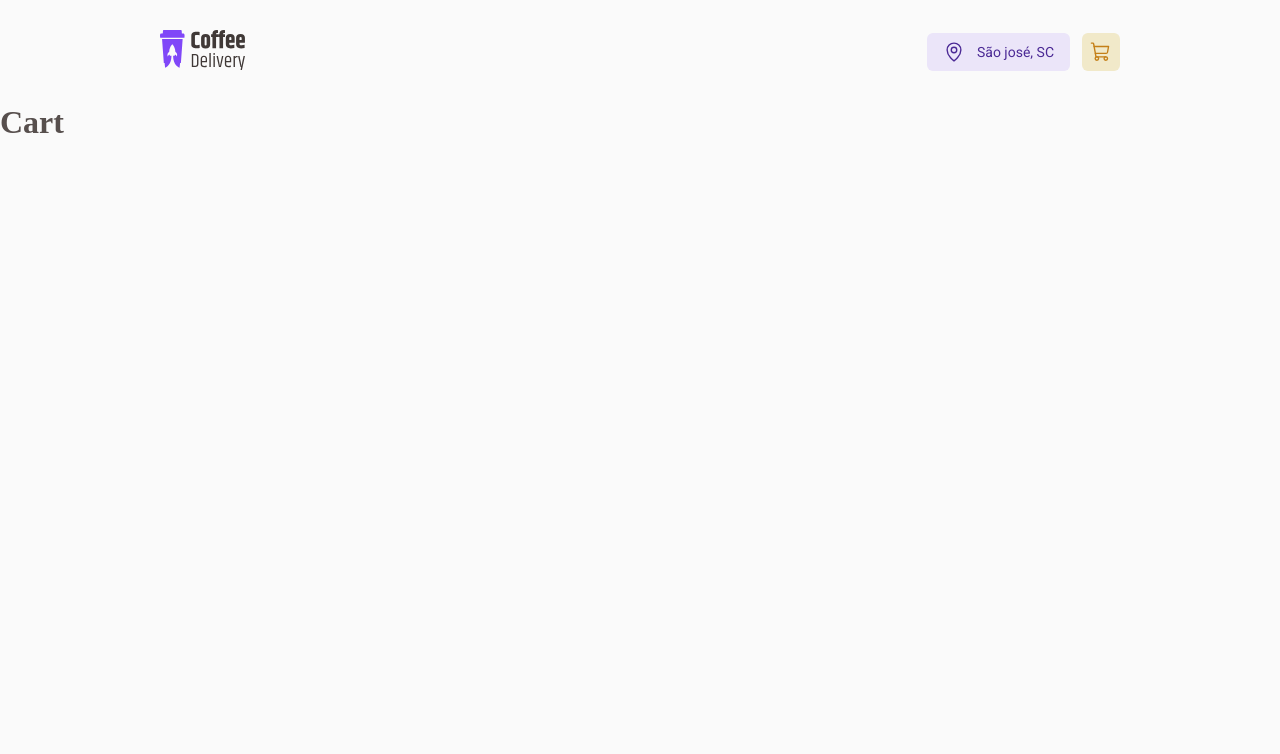
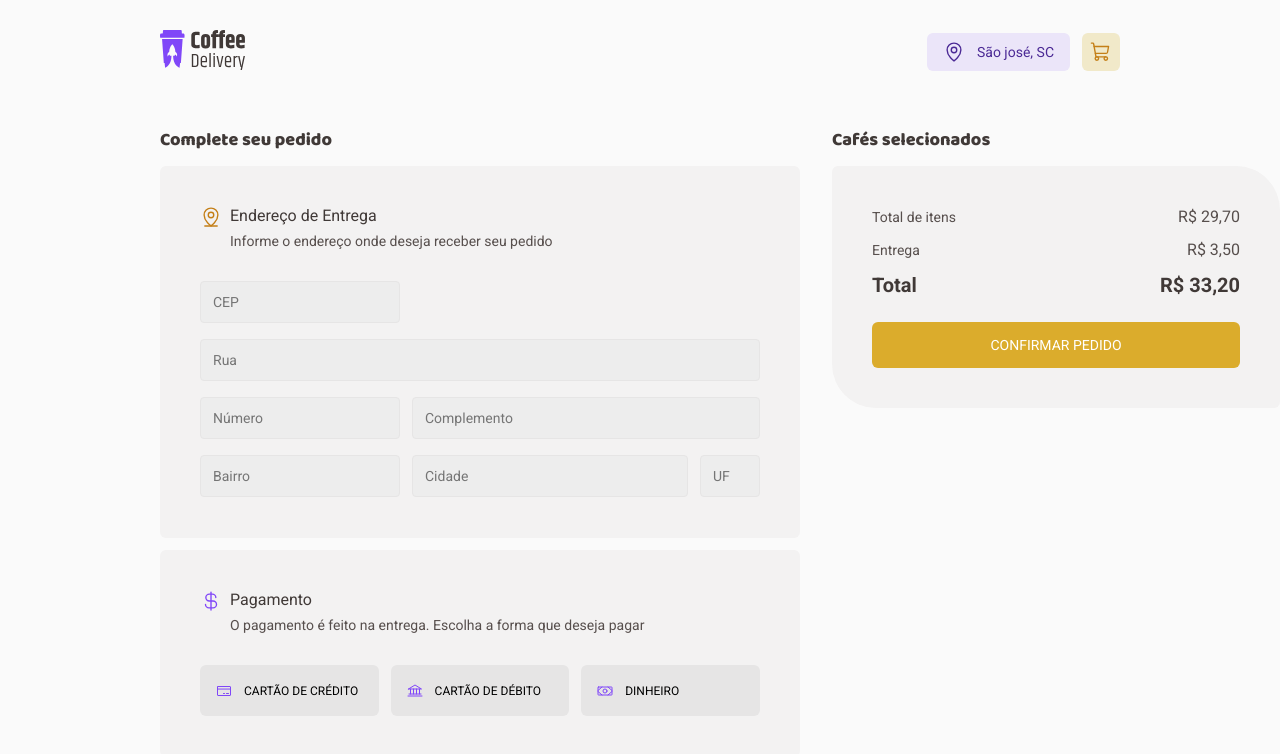
Before and after one commit to LeonamJop/Rocketseat-Ignite-CoffeeDelivery, a React (Vite) app: page /cart in a window 1280 px wide. Shown: the top 754 px of the page. Built offline with nearby package versions, Linux system fonts and the light colour scheme.

Commit message:
Criando página carrinho de compras

```diff
--- /dev/null
+++ b/src/pages/Cart/components/CompleteOrder/index.tsx
@@ -0,0 +1,80 @@
+import {
+  Bank,
+  CreditCard,
+  CurrencyDollar,
+  MapPinLine,
+  Money,
+} from 'phosphor-react'
+import {
+  CEP,
+  City,
+  ComplementInfo,
+  ComplementOrderContainer,
+  District,
+  DistrictInfo,
+  FederativeUnit,
+  Form,
+  FormContainer,
+  FormHeader,
+  FormPayment,
+  HouseNumber,
+  InfoHouse,
+  PaymentType,
+  PaymentTypeButton,
+  Street,
+} from './styles'
+
+export function CompleteOrder() {
+  return (
+    <ComplementOrderContainer>
+      <h1>Complete seu pedido</h1>
+      <FormContainer>
+        <FormHeader>
+          <MapPinLine color="#C47F17" size={22} />
+          <div>
+            <span>Endereço de Entrega</span>
+            <p>Informe o endereço onde deseja receber seu pedido</p>
+          </div>
+        </FormHeader>
+        <Form>
+          <CEP placeholder="CEP" />
+          <Street placeholder="Rua" />
+          <InfoHouse>
+            <HouseNumber placeholder="Número" />
+            <ComplementInfo placeholder="Complemento" />
+          </InfoHouse>
+          <DistrictInfo>
+            <District placeholder="Bairro" />
+            <City placeholder="Cidade" />
+            <FederativeUnit maxLength={2} placeholder="UF" />
+          </DistrictInfo>
+        </Form>
+      </FormContainer>
+      <FormPayment>
+        <FormHeader>
+          <CurrencyDollar color="#8047F8" size={22} />
+          <div>
+            <span>Pagamento</span>
+            <p>
+              O pagamento é feito na entrega. Escolha a forma que deseja pagar
+            </p>
+          </div>
+        </FormHeader>
+        <PaymentType>
+          <PaymentTypeButton>
+            <CreditCard size={16} />
+            <span>Cartão de crédito</span>
+          </PaymentTypeButton>
+          <PaymentTypeButton>
+            <Bank size={16} />
+            <span>cartão de débito</span>
+          </PaymentTypeButton>
+          <PaymentTypeButton>
+            <Money size={16} />
+            <span>dinheiro</span>
+          </PaymentTypeButton>
+        </PaymentType>
+      </FormPayment>
+    </ComplementOrderContainer>
+  )
+}
--- /dev/null
+++ b/src/pages/Cart/components/CompleteOrder/styles.ts
@@ -0,0 +1,179 @@
+import styled from 'styled-components'
+
+export const ComplementOrderContainer = styled.div`
+  width: 40rem;
+
+  display: flex;
+  flex-direction: column;
+  gap: 0.75rem;
+
+  h1 {
+    font-family: 'Baloo 2', sans-serif;
+    font-weight: 800;
+    font-size: 1.125rem;
+
+    color: ${(props) => props.theme['base-subtitle']};
+  }
+`
+
+export const FormContainer = styled.div`
+  height: 23.25rem;
+
+  padding: 2.5rem;
+
+  display: flex;
+  flex-direction: column;
+  gap: 2rem;
+
+  border-radius: 6px;
+
+  background: ${(props) => props.theme['base-card']};
+`
+
+export const FormHeader = styled.div`
+  display: flex;
+  flex-direction: row;
+  align-items: flex-start;
+
+  padding: 0;
+  gap: 0.5rem;
+
+  div {
+    display: flex;
+    flex-direction: column;
+    gap: 0.5rem;
+
+    span {
+      font-size: 1rem;
+      color: ${(props) => props.theme['base-subtitle']};
+    }
+
+    p {
+      color: ${(props) => props.theme['base-text']};
+    }
+  }
+`
+
+export const Form = styled.form`
+  width: 35rem;
+  height: 13.5rem;
+
+  padding: 0;
+  gap: 1rem;
+
+  display: flex;
+  flex-direction: column;
+  justify-content: flex-start;
+`
+
+export const CEP = styled.input`
+  width: 12.5rem;
+  height: 2.625rem;
+`
+
+export const Street = styled.input`
+  width: 100%;
+  height: 2.625rem;
+`
+
+export const InfoHouse = styled.div`
+  width: 100%;
+  height: 2.625rem;
+
+  display: flex;
+  flex-direction: row;
+  align-items: center;
+  gap: 0.75rem;
+`
+
+export const HouseNumber = styled.input`
+  width: 12.5rem;
+`
+export const ComplementInfo = styled.input`
+  width: 21.75rem;
+`
+
+export const DistrictInfo = styled.div`
+  width: 100%;
+  height: 2.625rem;
+
+  display: flex;
+  flex-direction: row;
+  align-items: center;
+  gap: 0.75rem;
+`
+
+export const District = styled.input`
+  width: 12.5rem;
+`
+
+export const City = styled.input`
+  width: 17.25rem;
+`
+
+export const FederativeUnit = styled.input`
+  width: 3.75rem;
+  text-transform: uppercase;
+`
+
+export const FormPayment = styled.div`
+  width: 40rem;
+  height: 12.938rem;
+
+  padding: 2.5rem;
+
+  display: flex;
+  flex-direction: column;
+  gap: 2rem;
+
+  border-radius: 6px;
+
+  background: ${(props) => props.theme['base-card']};
+`
+
+export const PaymentType = styled.div`
+  width: 35rem;
+  height: 3.188rem;
+
+  display: flex;
+  flex-direction: row;
+  align-items: center;
+
+  gap: 0.75rem;
+`
+
+export const PaymentTypeButton = styled.button`
+  width: 11.163rem;
+  height: 3.188rem;
+
+  display: flex;
+  flex-direction: row;
+  align-items: center;
+  gap: 0.75rem;
+
+  padding: 1rem;
+
+  border: none;
+  border-radius: 6px;
+
+  background: ${(props) => props.theme['base-button']};
+
+  svg {
+    color: ${(props) => props.theme['purple-base']};
+  }
+
+  span {
+    text-transform: uppercase;
+    font-size: 0.75rem;
+  }
+
+  &:hover {
+    cursor: pointer;
+    background: ${(props) => props.theme['base-hover']};
+  }
+
+  &:focus {
+    background: ${(props) => props.theme['purple-ligth']};
+    border: 1px solid ${(props) => props.theme['purple-base']};
+  }
+`
--- /dev/null
+++ b/src/pages/Cart/components/ConfirmOrder/index.tsx
@@ -0,0 +1,33 @@
+import {
+  ConfirmOrderButton,
+  ConfirmOrderCard,
+  ConfirmOrderContainer,
+  Total,
+  TotalContainer,
+  TotalItems,
+} from './styles'
+
+export function ConfirmOrder() {
+  return (
+    <ConfirmOrderContainer>
+      <h1>Cafés selecionados</h1>
+      <ConfirmOrderCard>
+        <TotalContainer>
+          <TotalItems>
+            <span>Total de itens</span>
+            <p>R$ 29,70</p>
+          </TotalItems>
+          <TotalItems>
+            <span>Entrega</span>
+            <p>R$ 3,50</p>
+          </TotalItems>
+          <Total>
+            <span>Total</span>
+            <span>R$ 33,20</span>
+          </Total>
+        </TotalContainer>
+        <ConfirmOrderButton>confirmar pedido</ConfirmOrderButton>
+      </ConfirmOrderCard>
+    </ConfirmOrderContainer>
+  )
+}
--- /dev/null
+++ b/src/pages/Cart/components/ConfirmOrder/styles.ts
@@ -0,0 +1,102 @@
+import styled from 'styled-components'
+
+export const ConfirmOrderContainer = styled.div`
+  width: 28rem;
+
+  display: flex;
+  flex-direction: column;
+  gap: 0.75rem;
+
+  h1 {
+    font-family: 'Baloo 2', sans-serif;
+    font-weight: 800;
+    font-size: 1.125rem;
+
+    color: ${(props) => props.theme['base-subtitle']};
+  }
+`
+
+export const ConfirmOrderCard = styled.div`
+  min-height: 15.125rem;
+
+  display: flex;
+  flex-direction: column;
+  gap: 1.5rem;
+
+  padding: 2.5rem;
+
+  border-radius: 6px 44px;
+
+  background: ${(props) => props.theme['base-card']};
+`
+
+export const TotalContainer = styled.div`
+  width: 23rem;
+  height: 5.75rem;
+
+  display: flex;
+  flex-direction: column;
+  gap: 0.75rem;
+`
+
+export const TotalItems = styled.div`
+  height: 1.313rem;
+
+  display: flex;
+  flex-direction: row;
+  justify-content: space-between;
+  align-items: center;
+  padding: 0;
+  gap: 0.5rem;
+
+  color: ${(props) => props.theme['base-text']};
+
+  span {
+    font-size: 0.875rem;
+  }
+
+  p {
+    font-size: 1rem;
+  }
+`
+
+export const Total = styled.div`
+  height: 1.625rem;
+
+  display: flex;
+  flex-direction: row;
+  justify-content: space-between;
+  align-items: center;
+  padding: 0;
+  gap: 0.5rem;
+
+  font-size: 1.25rem;
+
+  span {
+    font-size: 1.25rem;
+    font-weight: 700;
+    color: ${(props) => props.theme['base-subtitle']};
+  }
+`
+
+export const ConfirmOrderButton = styled.button`
+  width: 23rem;
+  height: 2.875rem;
+
+  text-align: center;
+
+  border: none;
+  border-radius: 6px;
+
+  font-size: 0.875rem;
+  text-transform: uppercase;
+
+  color: ${(props) => props.theme['white-base']};
+  background: ${(props) => props.theme['yellow-base']};
+
+  &:hover {
+    transition: 0.5s;
+    cursor: pointer;
+    background: ${(props) => props.theme['yellow-dark']};
+  }
+`
--- a/src/pages/Cart/index.tsx
+++ b/src/pages/Cart/index.tsx
@@ -1,3 +1,12 @@
+import { CompleteOrder } from './components/CompleteOrder'
+import { ConfirmOrder } from './components/ConfirmOrder'
+import { CartContainer } from './styles'
+
 export function Cart() {
-  return <h1>Cart</h1>
+  return (
+    <CartContainer>
+      <CompleteOrder />
+      <ConfirmOrder />
+    </CartContainer>
+  )
 }
--- a/src/pages/Cart/styles.ts
+++ b/src/pages/Cart/styles.ts
@@ -0,0 +1,10 @@
+import styled from 'styled-components'
+
+export const CartContainer = styled.div`
+  width: 100%;
+  padding: 1.375rem 10rem 6.75rem;
+
+  display: grid;
+  grid-template-columns: repeat(2, 1fr);
+  gap: 2rem;
+`
--- a/src/pages/Home/components/ProductList/styled.ts
+++ b/src/pages/Home/components/ProductList/styled.ts
@@ -1,7 +1,7 @@
 import styled from 'styled-components'
 
 export const ProductListContainer = styled.div`
-  /* width: 100%; */
+  width: 100%;
   padding: 1.375rem 10rem 6.75rem;
 
   h1 {
@@ -30,7 +30,7 @@ export const ListContainer = styled.div`
     margin-top: 3.375rem;
   }
 
-  @media (min-width: 110rem) {
+  @media (min-width: 100rem) {
     display: grid;
     grid-template-columns: repeat(5, 1fr);
     gap: 2rem;
@@ -38,9 +38,17 @@ export const ListContainer = styled.div`
     margin-top: 3.375rem;
   }
 
-  @media (min-width: 125rem) {
+  @media (min-width: 120rem) {
     display: grid;
-    grid-template-columns: repeat(7, 1fr);
+    grid-template-columns: repeat(6, 1fr);
+    gap: 2rem;
+
+    margin-top: 3.375rem;
+  }
+
+  @media (min-width: 120rem) {
+    display: grid;
+    grid-template-columns: repeat(6, 1fr);
     gap: 2rem;
 
     margin-top: 3.375rem;
--- a/src/styles/global.ts
+++ b/src/styles/global.ts
@@ -9,7 +9,7 @@ export const GlobalStyle = createGlobalStyle`
 
     :focus {
         outline: none;
-        box-shadow: 0 0 0 2px ${(props) => props.theme['purple-base']};
+        /* box-shadow: 0 0 0 2px ${(props) => props.theme['purple-base']}; */
     }
 
     body {
@@ -18,7 +18,24 @@ export const GlobalStyle = createGlobalStyle`
         -webkit-font-smoothing: antialiased;
     }
 
-    input, textarea, button, label, span, p {
+    input {
+        font-family: 'Roboto', sans-serif;
+        font-weight: 400;
+        font-size: 0.875rem;
+
+        padding: 0.75rem;
+
+        border: 1px solid ${(props) => props.theme['base-button']};
+        border-radius: 4px;
+
+        background: ${(props) => props.theme['base-input']};
+
+        &:focus {
+            border: 1px solid ${(props) => props.theme['yellow-base']};
+        }
+    }
+
+    textarea, button, label, span, p {
         font-family: 'Roboto', sans-serif;
         font-weight: 400;
         font-size: 0.875rem;
```
